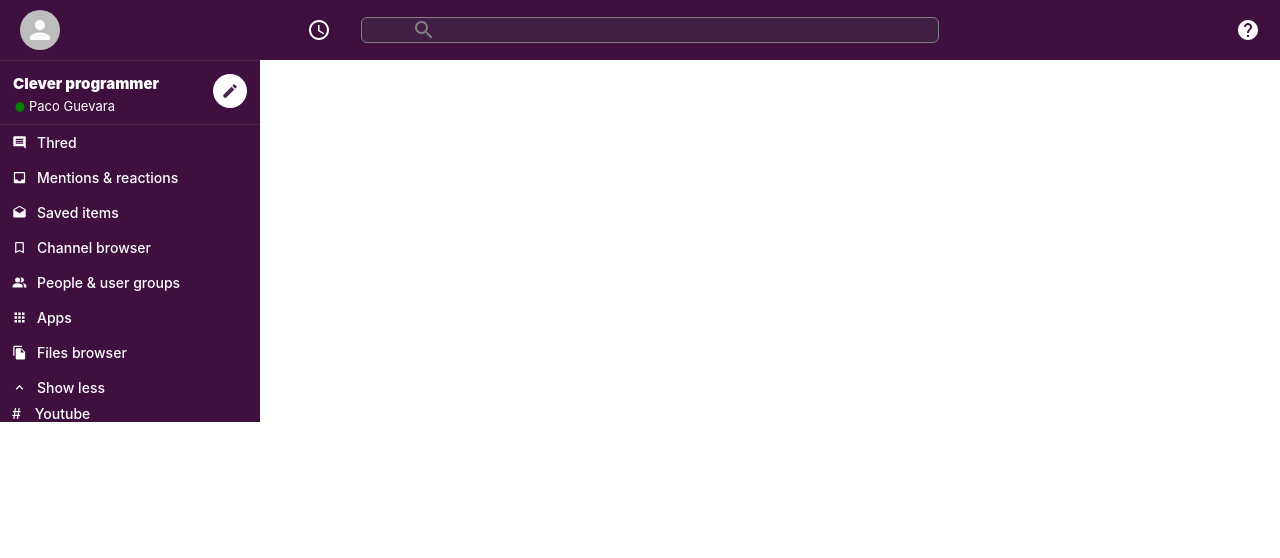
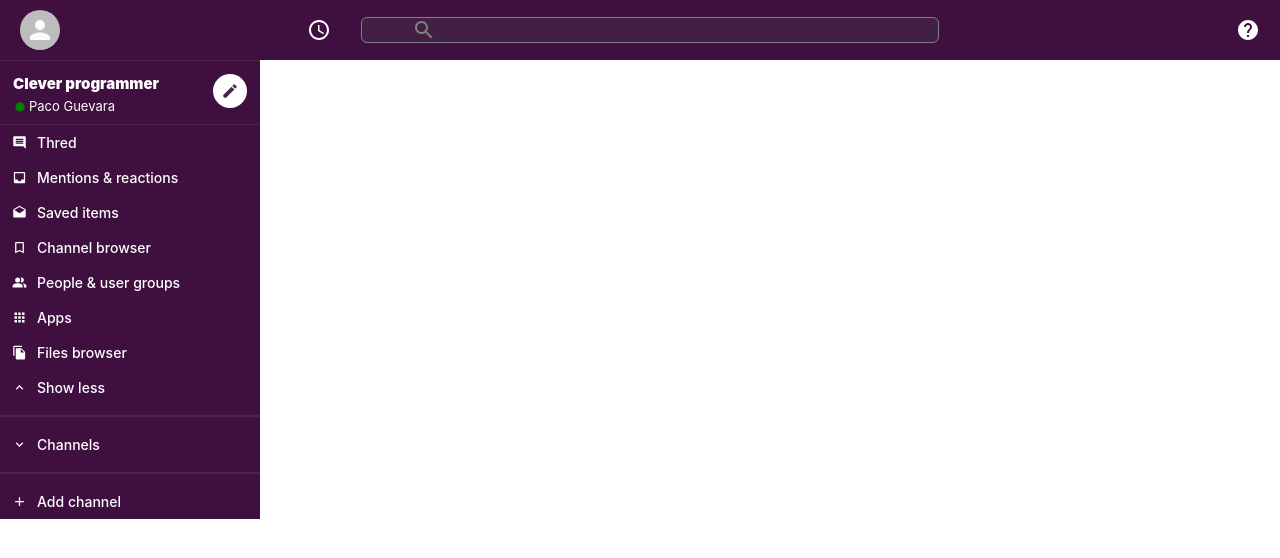
Before and after one commit to pacoguevara/slack-clone, a React (Create React App) app: page / in a window 1280 px wide. Shown: the top 558 px of the page. Built offline with nearby package versions, Linux system fonts and the light colour scheme.

Commit message:
add sidebar separators

```diff
--- a/src/Sidebar.css
+++ b/src/Sidebar.css
@@ -3,6 +3,12 @@
   max-width: 260px;
   border-top: 1px solid #49274d;
   color: white;
+}
+
+.sidebar > hr {
+  margin-top: 10px;
+  margin-bottom: 10px;
+  border: 1px solid #49274d;
 }
 
 .sidebar__header {
--- a/src/Sidebar.js
+++ b/src/Sidebar.js
@@ -10,6 +10,8 @@ import PeopleAltIcon from "@material-ui/icons/PeopleAlt";
 import AppsIcon from "@material-ui/icons/Apps";
 import FileCopyIcon from "@material-ui/icons/FileCopy";
 import ExpandLessCopyIcon from "@material-ui/icons/ExpandLess";
+import ExpandMoreCopyIcon from "@material-ui/icons/ExpandMore";
+import AddIcon from "@material-ui/icons/Add";
 import SidebarOption from "./SidebarOption";
 
 function Sidebar() {
@@ -33,7 +35,11 @@ function Sidebar() {
       <SidebarOption Icon={AppsIcon} title="Apps" />
       <SidebarOption Icon={FileCopyIcon} title="Files browser" />
       <SidebarOption Icon={ExpandLessCopyIcon} title="Show less" />
-      <SidebarOption title="Youtube" />
+      <hr />
+      <SidebarOption Icon={ExpandMoreCopyIcon} title="Channels" />
+      <hr />
+      <SidebarOption Icon={AddIcon} title="Add channel" />
+      {/* connect to db and show all the channels */}
     </div>
   );
 }
```
